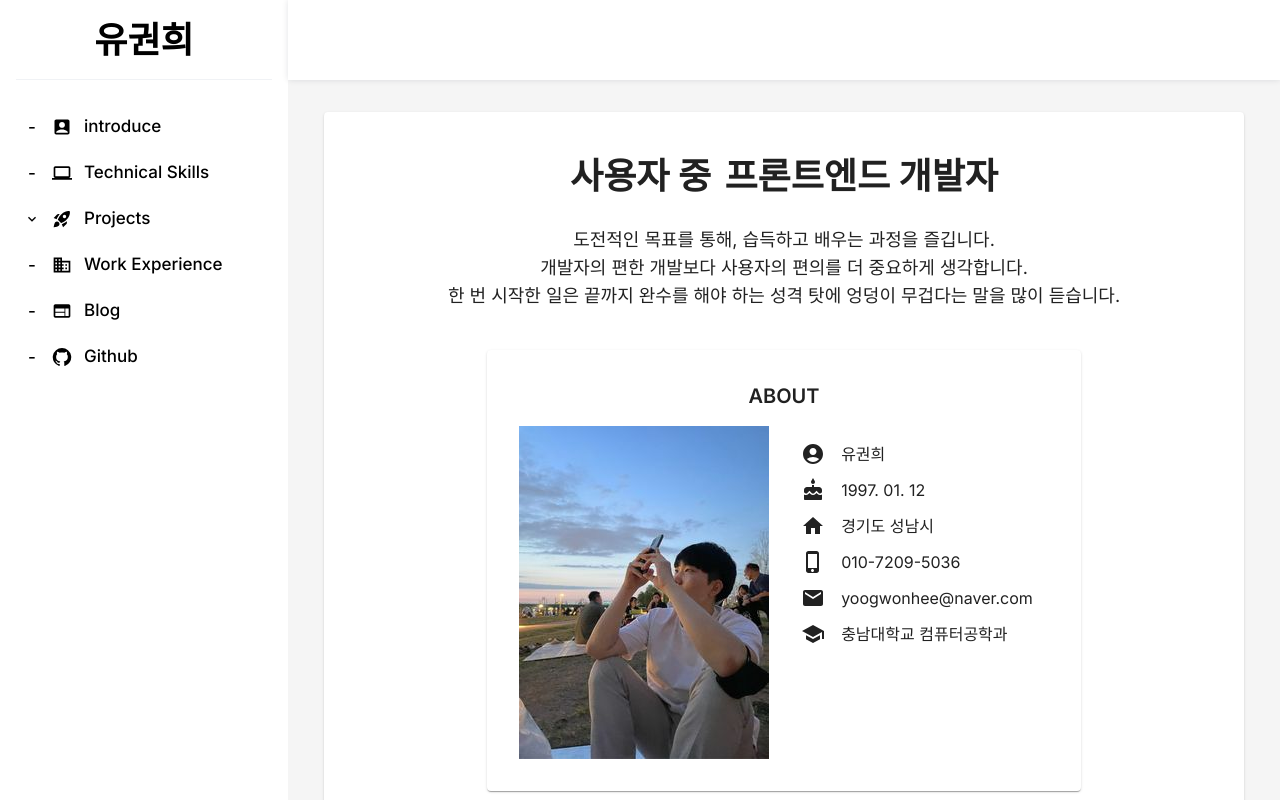
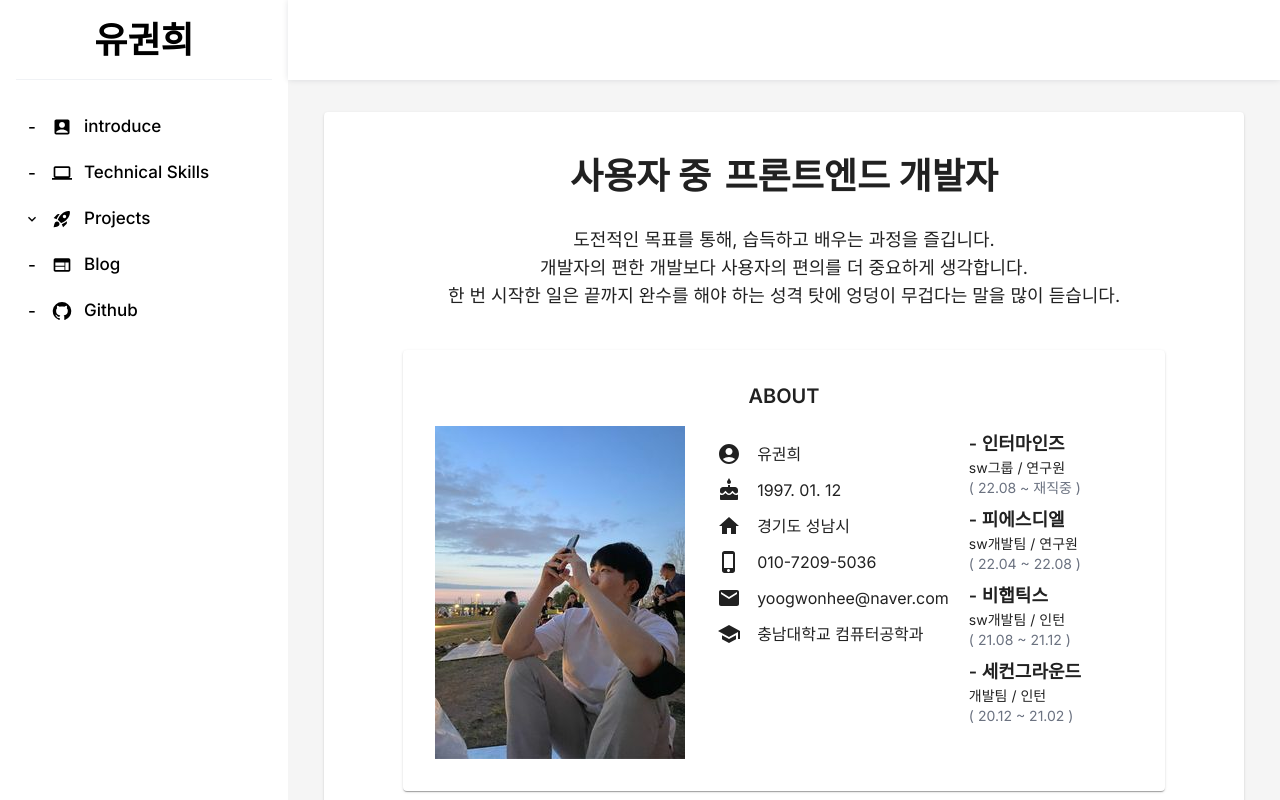
Before and after one commit to Yoogwonhui/portfolio, a Next.js app: page / in a window 1280 px wide. Shown: the top 800 px of the page. Built offline with nearby package versions, Linux system fonts and the light colour scheme.

Commit message:
Feat : 경력 추가

```diff
--- a/app/(routes)/experience/page.tsx
+++ /dev/null
@@ -1,9 +0,0 @@
-export default function Page() {
-	return (
-		<div>
-			<div>ex</div>
-
-			<div className="my-10"></div>
-		</div>
-	);
-}
--- a/app/_components/IntroduceCard.tsx
+++ b/app/_components/IntroduceCard.tsx
@@ -1,6 +1,6 @@
 import Card from '@mui/material/Card';
 import Image from 'next/image';
-import { introduceData } from '../_lib/data';
+import { introduceData, workData } from '../_lib/data';
 import AccountCircleIcon from '@mui/icons-material/AccountCircle';
 import CakeIcon from '@mui/icons-material/Cake';
 import HomeIcon from '@mui/icons-material/Home';
@@ -16,7 +16,7 @@ export default function IntroduceCard({ style }: { style: CSSProperties }) {
 			style={style}
 		>
 			<div className="text-center pb-4 text-xl font-semibold">ABOUT</div>
-			<div className="flex flex-col md:flex-row">
+			<div className="flex flex-col md:flex-row px-6 md:px-0">
 				<Image
 					alt="profile"
 					src={'/images/profile.jpg'}
@@ -50,6 +50,18 @@ export default function IntroduceCard({ style }: { style: CSSProperties }) {
 						label={introduceData.university}
 					/>
 				</div>
+
+				<div>
+					{workData.map((work, index) => (
+						<div className="p-1 min-w-40" key={index}>
+							<div className="font-semibold text-lg">{`- ${work.company}`}</div>
+							<div className="text-sm">{`${work.department} / ${work.position}`}</div>
+							<div className="text-sm text-gray-500">
+								{`( ${work.period} )`}
+							</div>
+						</div>
+					))}
+				</div>
 			</div>
 		</Card>
 	);
--- a/app/_components/navbar/NavbarMenuList.tsx
+++ b/app/_components/navbar/NavbarMenuList.tsx
@@ -91,13 +91,6 @@ export default function NavbarMenuList() {
 				},
 			],
 			type: 'list',
-		},
-		{
-			title: 'Work Experience',
-			icon: <BusinessIcon style={styles.icon} />,
-			href: '/experience',
-			type: 'menu',
-			subList: [],
 		},
 		{
 			title: 'Blog',
--- a/app/_lib/data.ts
+++ b/app/_lib/data.ts
@@ -53,12 +53,66 @@ export const projectData = {
 	},
 	interminds_admin: { name: '(인터마인즈) 관리자웹' },
 	interminds_cs: { name: '(인터마인즈) CS 관리 웹' },
-	psdl_web: { name: '(오늘은 더치페이) 사장님 웹' },
-	psdl_tablet: { name: '(오늘은 더치페이) Tablet 앱' },
-	psdl_app: { name: '(오늘은 더치페이) 앱' },
+	psdl_web: { name: '(피에스디엘) 오늘은 더치페이 사장님 웹' },
+	psdl_tablet: { name: '(피에스디엘) 오늘은 더치페이 Tablet 앱' },
+	psdl_app: { name: '(피에스디엘) 오늘은 더치페이 앱' },
 	bhaptics_login: { name: '(비햅틱스) 통합로그인 웹페이지' },
 	bhaptics_app: { name: '(비햅틱스) 비햅틱스 플레이어' },
 	secondGround: { name: '(세컨그라운드) 물품 관리 페이지' },
 	animal: { name: '동물상테스트' },
 	portfolio: { name: '포트폴리오' },
 };
+
+export const workData = [
+	{
+		company: '인터마인즈',
+		department: 'sw그룹',
+		position: '연구원',
+		period: '22.08 ~ 재직중',
+		skills: [
+			'React',
+			'ReactPWA',
+			'Nextjs',
+			'JavaScript',
+			'TypeScript',
+			'TypeScript',
+			'AWS Amplify',
+			'AWS Cognito',
+			'AWS S3',
+			'Nodejs',
+			'Express',
+			'PostgreSQL',
+			'Redis',
+			'InfluxDB',
+		],
+	},
+	{
+		company: '피에스디엘',
+		department: 'sw개발팀',
+		position: '연구원',
+		period: '22.04 ~ 22.08',
+		skills: [
+			'React',
+			'React-native',
+			'TypeScript',
+			'AWS Amplify',
+			'AWS Cognito',
+			'AWS DynamoDB',
+			'AWS S3',
+		],
+	},
+	{
+		company: '비햅틱스',
+		department: 'sw개발팀',
+		position: '인턴',
+		period: '21.08 ~ 21.12',
+		skills: ['React', 'React-native', 'TypeScript', 'Firebase'],
+	},
+	{
+		company: '세컨그라운드',
+		department: '개발팀',
+		position: '인턴',
+		period: '20.12 ~ 21.02',
+		skills: ['Spring framework', 'Java', 'Html', 'Css'],
+	},
+];
```
